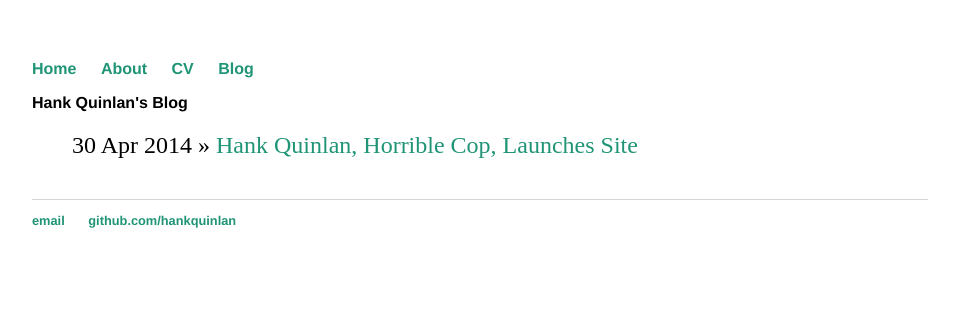
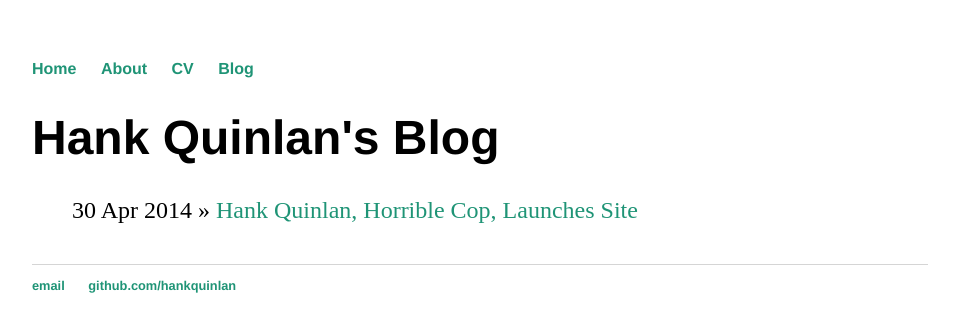
Before and after one commit to rcorcoranadams/rcorcoranadams.github.io, a Jekyll site: the page built from blog/index.html, in a window 1280 px wide. Shown: the top 332 px of the page, without its empty margins (160-1119 px from the left). Built offline with Jekyll 4.4.1, drawn with Linux system fonts in a browser that asks for light colours.

Commit message:
Update main.css

```diff
--- a/css/main.css
+++ b/css/main.css
@@ -20,7 +20,7 @@ a:hover {
     text-decoration: underline;
 }
 h1 {
-    font-size: 1em;
+    font-size: 3em;
     font-family:'Helvetica', 'Arial', 'Sans-Serif';
 }
 p {
```
